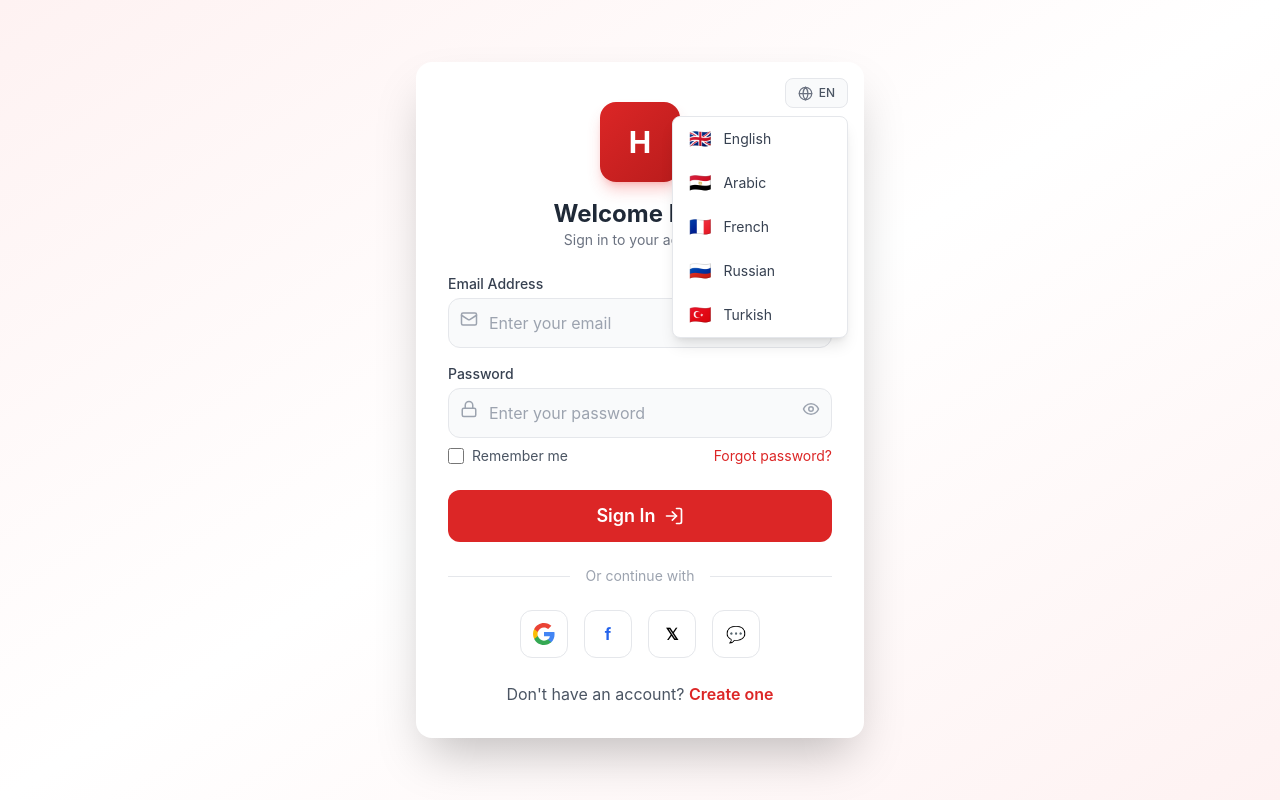
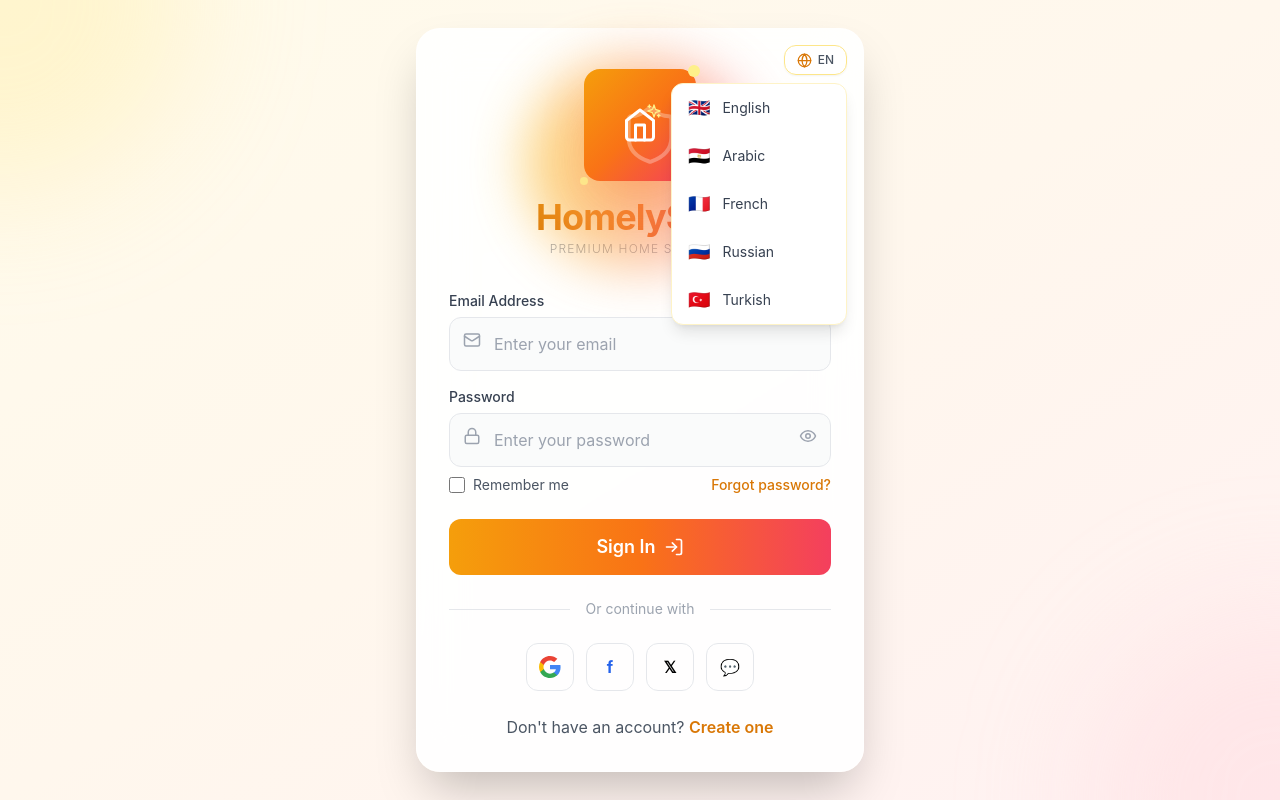
Before and after one commit to contractforlife-eng/homelyserv, a React (Vite) app in the folder frontend/: page /login in a window 1280 px wide. Both pictures are taken after a click on the button "EN". Built offline with nearby package versions, Linux system fonts and the light colour scheme.

Commit message:
Redsign login page

```diff
--- a/frontend/src/pages/Login.jsx
+++ b/frontend/src/pages/Login.jsx
@@ -1,6 +1,6 @@
 import React, { useState, useEffect } from 'react';
 import { Link, useNavigate } from 'react-router-dom';
-import { Mail, Lock, Eye, EyeOff, LogIn, Globe, AlertCircle } from 'lucide-react';
+import { Mail, Lock, Eye, EyeOff, LogIn, Globe, AlertCircle, Shield, Home, Sparkles } from 'lucide-react';
 
 function Login() {
   const navigate = useNavigate();
@@ -242,27 +242,31 @@ function Login() {
   };
 
   return (
-    <div className="min-h-screen flex items-center justify-center bg-gradient-to-br from-red-50 via-white to-red-50 p-4">
-      <div className="w-full max-w-md">
-        <div className="bg-white rounded-2xl shadow-2xl p-8 relative">
+    <div className="min-h-screen flex items-center justify-center bg-gradient-to-br from-amber-50 via-orange-50 to-rose-50 p-4 relative overflow-hidden">
+      {/* Decorative background elements */}
+      <div className="absolute top-0 left-0 w-96 h-96 bg-amber-200/30 rounded-full blur-3xl -translate-x-1/2 -translate-y-1/2"></div>
+      <div className="absolute bottom-0 right-0 w-96 h-96 bg-rose-200/30 rounded-full blur-3xl translate-x-1/2 translate-y-1/2"></div>
+
+      <div className="w-full max-w-md relative z-10">
+        <div className="bg-white/90 backdrop-blur-xl rounded-3xl shadow-2xl p-8 border border-white/50">
 
           {/* Language Selector */}
           <div className="absolute top-4 right-4">
             <div className="relative">
               <button
                 onClick={() => setShowLanguages(!showLanguages)}
-                className="flex items-center gap-1.5 px-3 py-1.5 bg-gray-50 border border-gray-200 rounded-lg hover:border-red-300 hover:bg-gray-100 transition text-sm"
+                className="flex items-center gap-1.5 px-3 py-1.5 bg-white/80 backdrop-blur-sm border border-amber-200 rounded-xl hover:border-amber-400 hover:bg-amber-50/50 transition text-sm shadow-sm"
               >
-                <Globe size={15} className="text-gray-500" />
+                <Globe size={15} className="text-amber-600" />
                 <span className="text-gray-600 text-xs font-medium">EN</span>
               </button>
               {showLanguages && (
-                <div className="absolute right-0 mt-2 w-44 bg-white border border-gray-200 rounded-lg shadow-lg z-50 overflow-hidden">
+                <div className="absolute right-0 mt-2 w-44 bg-white border border-amber-100 rounded-xl shadow-lg z-50 overflow-hidden">
                   {languages.map((lang) => (
                     <button
                       key={lang.code}
                       onClick={() => { setShowLanguages(false); }}
-                      className="w-full flex items-center gap-3 px-4 py-2 hover:bg-red-50 transition text-sm"
+                      className="w-full flex items-center gap-3 px-4 py-2.5 hover:bg-amber-50 transition text-sm"
                     >
                       <span className="text-lg">{lang.flag}</span>
                       <span className="text-gray-700">{lang.name}</span>
@@ -273,31 +277,54 @@ function Login() {
             </div>
           </div>
 
-          {/* Logo */}
-          <div className="text-center mb-6 pt-2">
-            <div className="w-20 h-20 bg-gradient-to-br from-red-600 to-red-700 rounded-2xl flex items-center justify-center mx-auto shadow-lg shadow-red-500/30">
-              <span className="text-white text-3xl font-bold">H</span>
+          {/* Custom Logo */}
+          <div className="text-center mb-8 pt-2">
+            <div className="relative inline-block">
+              {/* Outer glow ring */}
+              <div className="absolute inset-0 bg-gradient-to-r from-amber-400 to-rose-400 rounded-full blur-xl opacity-60 scale-110"></div>
+
+              {/* Main logo container */}
+              <div className="relative w-28 h-28 mx-auto bg-gradient-to-br from-amber-500 via-orange-500 to-rose-500 rounded-2xl flex items-center justify-center shadow-2xl shadow-orange-500/40 transform transition-transform hover:scale-105 duration-300">
+                {/* Shield icon with home element */}
+                <div className="relative">
+                  <Shield size={64} className="text-white/30 absolute -inset-1" strokeWidth={1.5} />
+                  <div className="relative z-10 flex items-center justify-center">
+                    <Home size={36} className="text-white" strokeWidth={2} />
+                    <Sparkles size={16} className="text-yellow-200 absolute -top-1 -right-1" />
+                  </div>
+                </div>
+
+                {/* Decorative dots */}
+                <div className="absolute -top-1 -right-1 w-3 h-3 bg-yellow-200 rounded-full"></div>
+                <div className="absolute -bottom-1 -left-1 w-2 h-2 bg-amber-200 rounded-full"></div>
+              </div>
+
+              {/* Brand name with gradient */}
+              <div className="mt-4">
+                <h1 className="text-4xl font-bold bg-gradient-to-r from-amber-600 via-orange-600 to-rose-600 bg-clip-text text-transparent tracking-tight">
+                  HomelyServ
+                </h1>
+                <p className="text-xs text-gray-400 tracking-widest uppercase mt-1 font-light">Premium Home Services</p>
+              </div>
             </div>
-            <h1 className="text-2xl font-bold text-gray-800 mt-4">Welcome Back</h1>
-            <p className="text-gray-500 text-sm">Sign in to your account</p>
           </div>
 
           {error && (
-            <div className="mb-4 p-3 bg-red-50 border border-red-200 rounded-lg text-red-600 text-sm flex items-center gap-2">
+            <div className="mb-4 p-3 bg-rose-50/80 backdrop-blur-sm border border-rose-200 rounded-xl text-rose-600 text-sm flex items-center gap-2">
               <AlertCircle size={16} /> {error}
             </div>
           )}
 
           <form onSubmit={handleSubmit}>
             <div className="mb-4">
-              <label className="block text-sm font-medium text-gray-700 mb-1">Email Address</label>
-              <div className="relative">
-                <Mail size={18} className="absolute left-3 top-3 text-gray-400" />
+              <label className="block text-sm font-medium text-gray-700 mb-1.5">Email Address</label>
+              <div className="relative group">
+                <Mail size={18} className="absolute left-3.5 top-3.5 text-gray-400 group-focus-within:text-amber-500 transition-colors" />
                 <input
                   type="email"
                   value={email}
                   onChange={(e) => setEmail(e.target.value)}
-                  className="w-full pl-10 pr-4 py-3 bg-gray-50 border border-gray-200 rounded-xl focus:ring-2 focus:ring-red-500 focus:border-transparent transition"
+                  className="w-full pl-11 pr-4 py-3.5 bg-gray-50/80 border border-gray-200 rounded-xl focus:ring-2 focus:ring-amber-500 focus:border-transparent transition-all duration-200 placeholder:text-gray-400"
                   placeholder="Enter your email"
                   required
                 />
@@ -305,21 +332,21 @@ function Login() {
             </div>
 
             <div className="mb-2">
-              <label className="block text-sm font-medium text-gray-700 mb-1">Password</label>
-              <div className="relative">
-                <Lock size={18} className="absolute left-3 top-3 text-gray-400" />
+              <label className="block text-sm font-medium text-gray-700 mb-1.5">Password</label>
+              <div className="relative group">
+                <Lock size={18} className="absolute left-3.5 top-3.5 text-gray-400 group-focus-within:text-amber-500 transition-colors" />
                 <input
                   type={showPassword ? 'text' : 'password'}
                   value={password}
                   onChange={(e) => setPassword(e.target.value)}
-                  className="w-full pl-10 pr-12 py-3 bg-gray-50 border border-gray-200 rounded-xl focus:ring-2 focus:ring-red-500 focus:border-transparent transition"
+                  className="w-full pl-11 pr-12 py-3.5 bg-gray-50/80 border border-gray-200 rounded-xl focus:ring-2 focus:ring-amber-500 focus:border-transparent transition-all duration-200 placeholder:text-gray-400"
                   placeholder="Enter your password"
                   required
                 />
                 <button
                   type="button"
                   onClick={() => setShowPassword(!showPassword)}
-                  className="absolute right-3 top-3 text-gray-400 hover:text-gray-600"
+                  className="absolute right-3.5 top-3.5 text-gray-400 hover:text-gray-600 transition-colors"
                 >
                   {showPassword ? <EyeOff size={18} /> : <Eye size={18} />}
                 </button>
@@ -327,11 +354,11 @@ function Login() {
             </div>
 
             <div className="flex items-center justify-between mb-6">
-              <label className="flex items-center gap-2 text-sm text-gray-600">
-                <input type="checkbox" className="w-4 h-4 text-red-600 border-gray-300 rounded focus:ring-red-500" />
+              <label className="flex items-center gap-2 text-sm text-gray-600 cursor-pointer">
+                <input type="checkbox" className="w-4 h-4 text-amber-600 border-gray-300 rounded focus:ring-amber-500" />
                 Remember me
               </label>
-              <Link to="/forgot-password" className="text-sm text-red-600 hover:underline">
+              <Link to="/forgot-password" className="text-sm text-amber-600 hover:text-amber-700 font-medium transition-colors">
                 Forgot password?
               </Link>
             </div>
@@ -339,10 +366,19 @@ function Login() {
             <button
               type="submit"
               disabled={loading}
-              className="w-full bg-red-600 text-white py-3 rounded-xl hover:bg-red-700 transition font-semibold text-lg disabled:opacity-50 flex items-center justify-center gap-2"
+              className="w-full bg-gradient-to-r from-amber-500 via-orange-500 to-rose-500 text-white py-3.5 rounded-xl hover:shadow-lg hover:shadow-orange-500/30 transition-all duration-300 font-semibold text-lg disabled:opacity-50 flex items-center justify-center gap-2 transform hover:-translate-y-0.5"
             >
-              {loading ? 'Loading...' : 'Sign In'}
-              <LogIn size={20} />
+              {loading ? (
+                <div className="flex items-center gap-2">
+                  <div className="w-5 h-5 border-2 border-white border-t-transparent rounded-full animate-spin"></div>
+                  Loading...
+                </div>
+              ) : (
+                <>
+                  Sign In
+                  <LogIn size={20} />
+                </>
+              )}
             </button>
           </form>
 
@@ -352,29 +388,29 @@ function Login() {
             <div className="flex-1 border-t border-gray-200"></div>
           </div>
 
-          <div className="flex justify-center gap-4">
-            <button className="w-12 h-12 border border-gray-200 rounded-xl hover:bg-gray-50 transition flex items-center justify-center">
-              <svg className="w-6 h-6" viewBox="0 0 24 24">
+          <div className="flex justify-center gap-3">
+            <button className="w-12 h-12 border border-gray-200 rounded-xl hover:bg-gray-50 hover:border-amber-200 transition-all duration-200 flex items-center justify-center group">
+              <svg className="w-6 h-6 group-hover:scale-110 transition-transform" viewBox="0 0 24 24">
                 <path d="M22.56 12.25c0-.78-.07-1.53-.2-2.25H12v4.26h5.92a5.06 5.06 0 0 1-2.2 3.32v2.77h3.57c2.08-1.92 3.28-4.74 3.28-8.1z" fill="#4285F4"/>
                 <path d="M12 23c2.97 0 5.46-.98 7.28-2.66l-3.57-2.77c-.98.66-2.23 1.06-3.71 1.06-2.86 0-5.29-1.93-6.16-4.53H2.18v2.84C3.99 20.53 7.7 23 12 23z" fill="#34A853"/>
                 <path d="M5.84 14.09c-.22-.66-.35-1.36-.35-2.09s.13-1.43.35-2.09V7.07H2.18C1.43 8.55 1 10.22 1 12s.43 3.45 1.18 4.93l2.85-2.22.81-.62z" fill="#FBBC05"/>
                 <path d="M12 5.38c1.62 0 3.06.56 4.21 1.64l3.15-3.15C17.45 2.09 14.97 1 12 1 7.7 1 3.99 3.47 2.18 7.07l3.66 2.84c.87-2.6 3.3-4.53 6.16-4.53z" fill="#EA4335"/>
               </svg>
             </button>
-            <button className="w-12 h-12 border border-gray-200 rounded-xl hover:bg-gray-50 transition flex items-center justify-center text-blue-600 font-bold">
-              f
+            <button className="w-12 h-12 border border-gray-200 rounded-xl hover:bg-gray-50 hover:border-amber-200 transition-all duration-200 flex items-center justify-center text-blue-600 font-bold group">
+              <span className="group-hover:scale-110 transition-transform">f</span>
             </button>
-            <button className="w-12 h-12 border border-gray-200 rounded-xl hover:bg-gray-50 transition flex items-center justify-center text-black font-bold">
-              𝕏
+            <button className="w-12 h-12 border border-gray-200 rounded-xl hover:bg-gray-50 hover:border-amber-200 transition-all duration-200 flex items-center justify-center text-black font-bold group">
+              <span className="group-hover:scale-110 transition-transform">𝕏</span>
             </button>
-            <button className="w-12 h-12 border border-gray-200 rounded-xl hover:bg-gray-50 transition flex items-center justify-center text-green-600 font-bold">
-              💬
+            <button className="w-12 h-12 border border-gray-200 rounded-xl hover:bg-gray-50 hover:border-amber-200 transition-all duration-200 flex items-center justify-center text-green-600 font-bold group">
+              <span className="group-hover:scale-110 transition-transform">💬</span>
             </button>
           </div>
 
           <p className="text-center text-gray-600 mt-6">
             Don't have an account?{' '}
-            <Link to="/register" className="text-red-600 font-semibold hover:underline">
+            <Link to="/register" className="text-amber-600 font-semibold hover:text-amber-700 transition-colors hover:underline">
               Create one
             </Link>
           </p>
```
